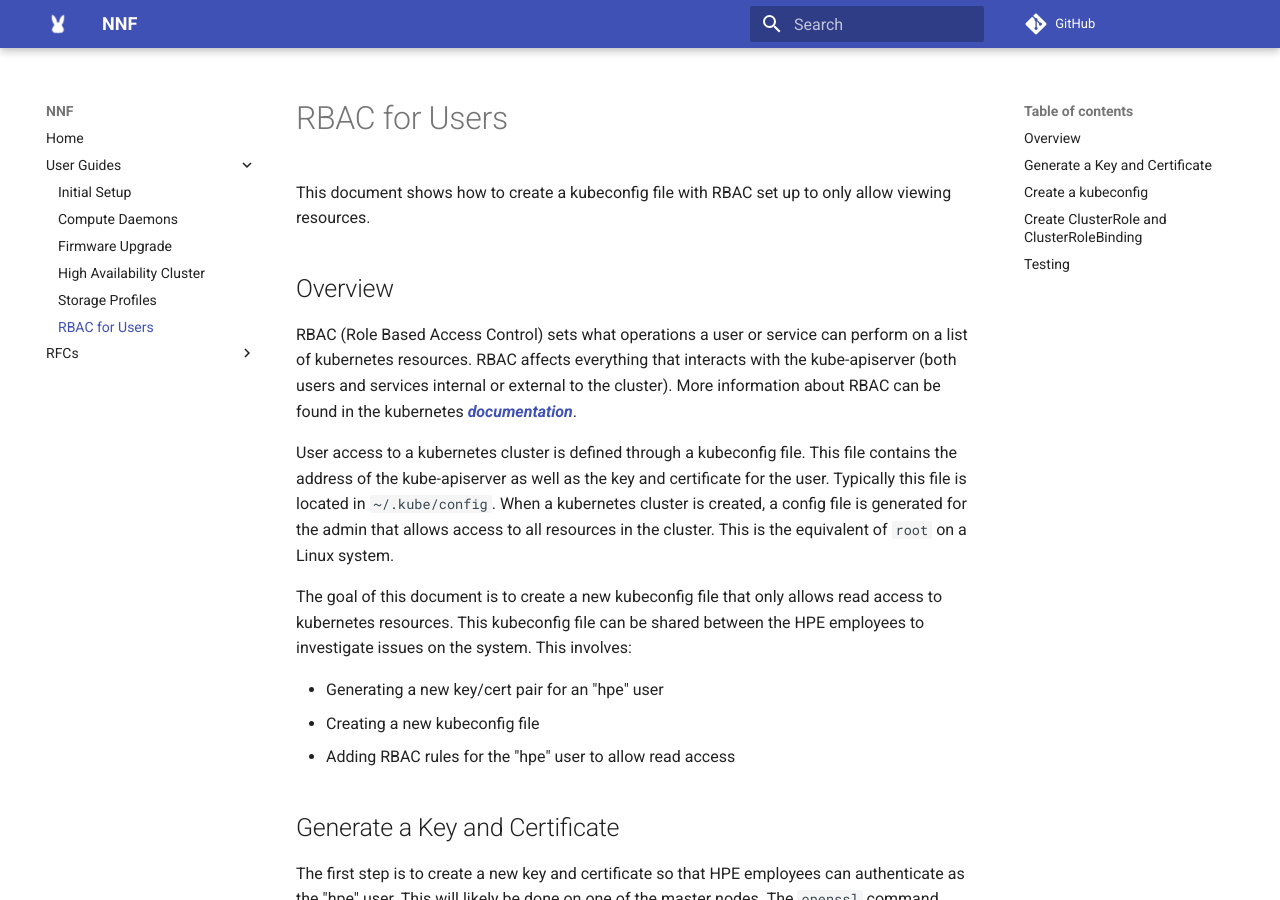
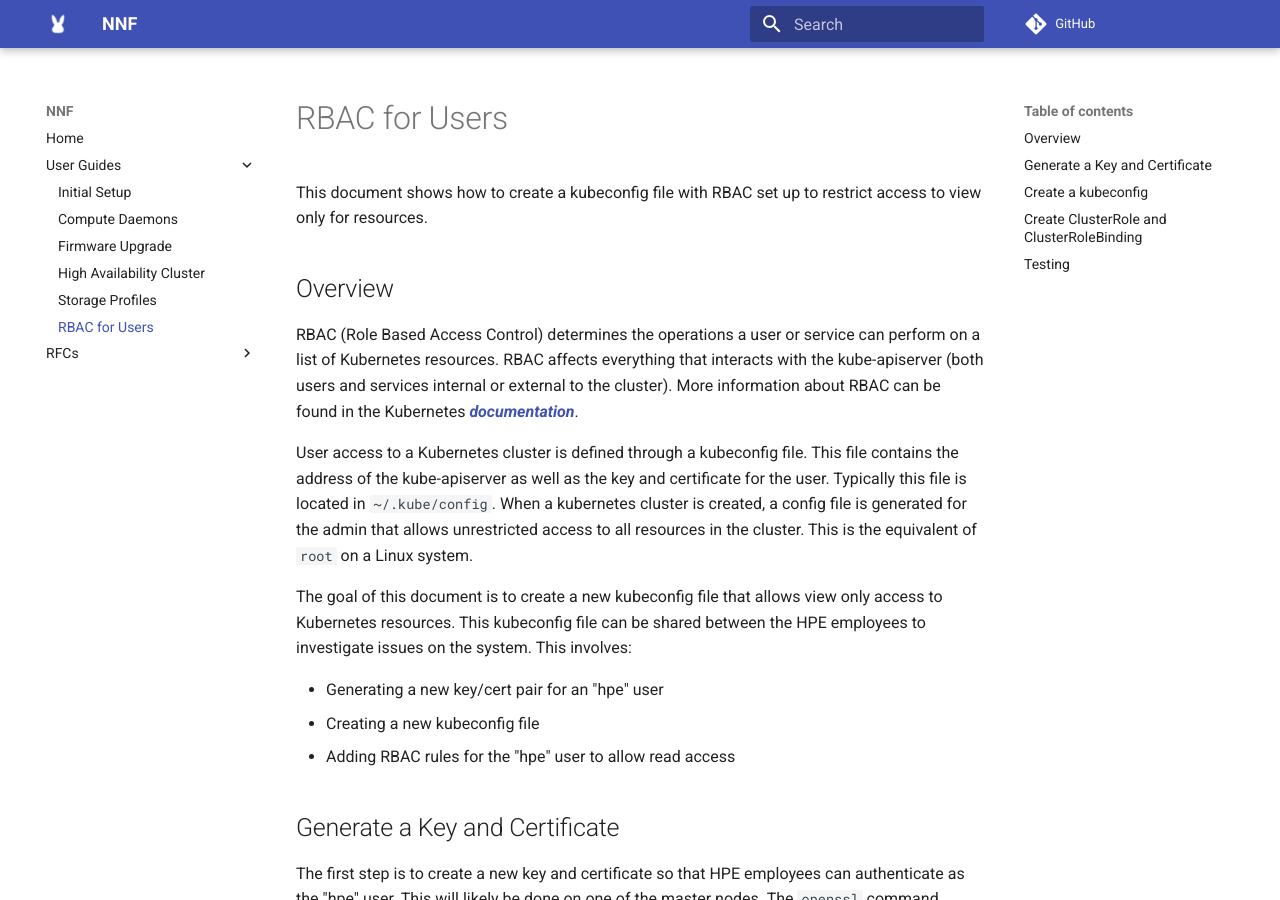
Before and after one commit to NearNodeFlash/NearNodeFlash.github.io, an MkDocs documentation site: the page built from docs/guides/rbac-for-users/readme.md, in a window 1280 px wide and 900 px high. Built offline with MkDocs 1.6.1 and Material for MkDocs 9.7.7, drawn with Linux system fonts in a browser that asks for light colours; comment, search, counter and statistics services are not loaded.

Commit message:
Apply suggestions from code review
Co-authored-by: Tony Floeder <anthony.floeder@hpe.com>

```diff
--- a/docs/guides/rbac-for-users/readme.md
+++ b/docs/guides/rbac-for-users/readme.md
@@ -5,15 +5,15 @@ categories: setup
 
 # RBAC for Users
 
-This document shows how to create a kubeconfig file with RBAC set up to only allow viewing resources.
+This document shows how to create a kubeconfig file with RBAC set up to restrict access to view only for resources.
 
 ## Overview
 
-RBAC (Role Based Access Control) sets what operations a user or service can perform on a list of kubernetes resources. RBAC affects everything that interacts with the kube-apiserver (both users and services internal or external to the cluster). More information about RBAC can be found in the kubernetes [***documentation***](https://kubernetes.io/docs/reference/access-authn-authz/rbac/).
+RBAC (Role Based Access Control) determines the operations a user or service can perform on a list of Kubernetes resources. RBAC affects everything that interacts with the kube-apiserver (both users and services internal or external to the cluster). More information about RBAC can be found in the Kubernetes [***documentation***](https://kubernetes.io/docs/reference/access-authn-authz/rbac/).
 
-User access to a kubernetes cluster is defined through a kubeconfig file. This file contains the address of the kube-apiserver as well as the key and certificate for the user. Typically this file is located in `~/.kube/config`. When a kubernetes cluster is created, a config file is generated for the admin that allows access to all resources in the cluster. This is the equivalent of `root` on a Linux system.
+User access to a Kubernetes cluster is defined through a kubeconfig file. This file contains the address of the kube-apiserver as well as the key and certificate for the user. Typically this file is located in `~/.kube/config`. When a kubernetes cluster is created, a config file is generated for the admin that allows unrestricted access to all resources in the cluster. This is the equivalent of `root` on a Linux system.
 
-The goal of this document is to create a new kubeconfig file that only allows read access to kubernetes resources. This kubeconfig file can be shared between the HPE employees to investigate issues on the system. This involves:
+The goal of this document is to create a new kubeconfig file that allows view only access to Kubernetes resources. This kubeconfig file can be shared between the HPE employees to investigate issues on the system. This involves:
 
 - Generating a new key/cert pair for an "hpe" user
 - Creating a new kubeconfig file
```
